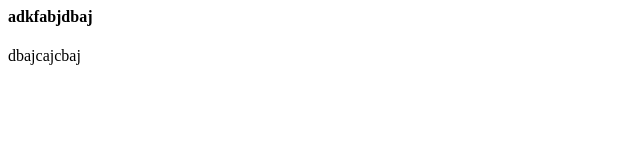
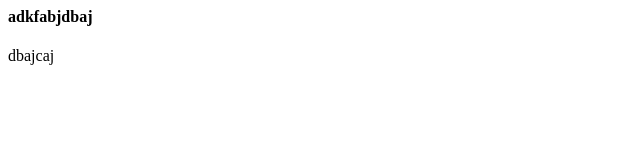
Before and after one commit to DaniloDDDD/git-vjezba-repository, a plain HTML site: page index.html in a window 1280 px wide. Shown: the full height of the page, 0-640 px from the left. Drawn offline with Linux system fonts and the light colour scheme.

Commit message:
prva izmjena u html

```diff
--- a/index.html
+++ b/index.html
@@ -1,2 +1,2 @@
 <h4>adkfabjdbaj</h4>
-<p>dbajcajcbaj</p>
+<p>dbajcaj</p>
```
